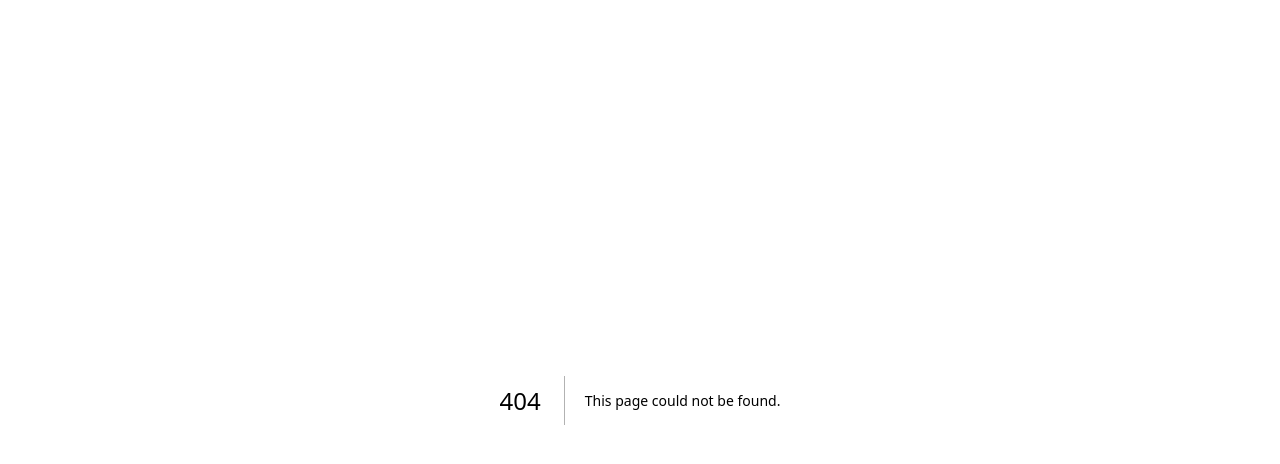
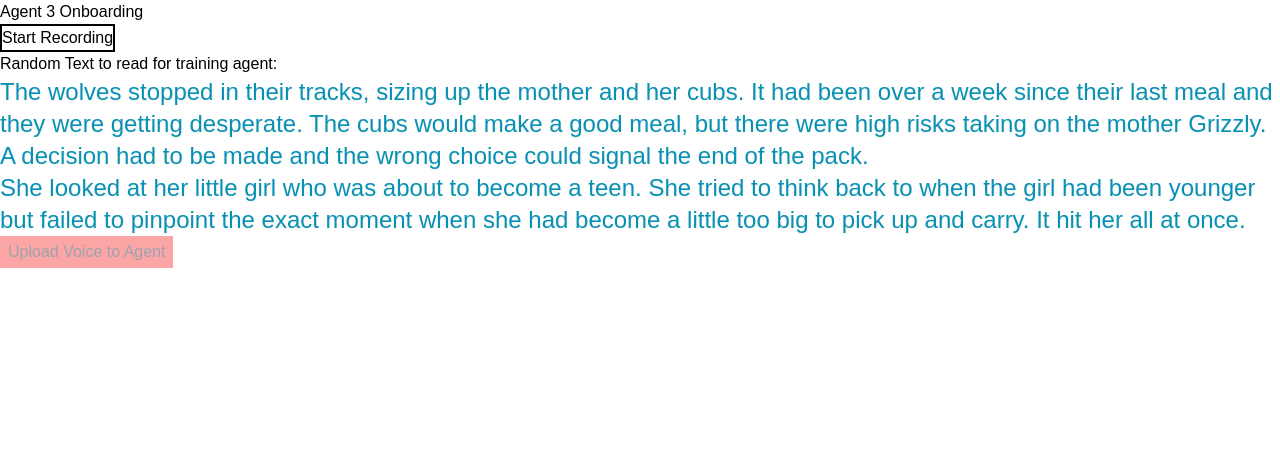
Before and after one commit to gauravnijjer/voice-agents, a Next.js app: page /agent3/onboarding in a window 1280 px wide. Before the commit this address had no page. Shown: the top 464 px of the page. Built offline with nearby package versions, Linux system fonts and the light colour scheme.

Commit message:
added agent 3 and 4

```diff
--- /dev/null
+++ b/app/agent3/onboarding/page.js
@@ -0,0 +1,11 @@
+import AudioRecorder from "@/app/components/audio-recorder";
+
+export default function page() {
+  console.log(process.env.AGENT_ID3)
+  return (
+    <div>
+      Agent 3 Onboarding
+      <AudioRecorder agentName={"agent3"} agentId={process.env.AGENT_ID3} />
+    </div>
+  )
+}
--- /dev/null
+++ b/app/agent3/page.js
@@ -0,0 +1,13 @@
+import React from 'react'
+import Agent from '../components/agent'
+
+export default function page() {
+
+  console.log(process.env.AGENT_EMBED_ID3)
+  return (
+    <div>
+      Agent3
+      <Agent webEmbedId={process.env.AGENT_EMBED_ID3} />
+    </div>
+  )
+}
--- /dev/null
+++ b/app/agent4/onboarding/page.js
@@ -0,0 +1,11 @@
+import AudioRecorder from "@/app/components/audio-recorder";
+
+export default function page() {
+  console.log(process.env.AGENT_ID4)
+  return (
+    <div>
+      Agent4 Onboarding
+      <AudioRecorder agentName={"agent4"} agentId={process.env.AGENT_ID4} />
+    </div>
+  )
+}
--- /dev/null
+++ b/app/agent4/page.js
@@ -0,0 +1,13 @@
+import React from 'react'
+import Agent from '../components/agent'
+
+export default function page() {
+
+  console.log(process.env.AGENT_EMBED_ID4)
+  return (
+    <div>
+      Agent4
+      <Agent webEmbedId={process.env.AGENT_EMBED_ID4} />
+    </div>
+  )
+}
```
